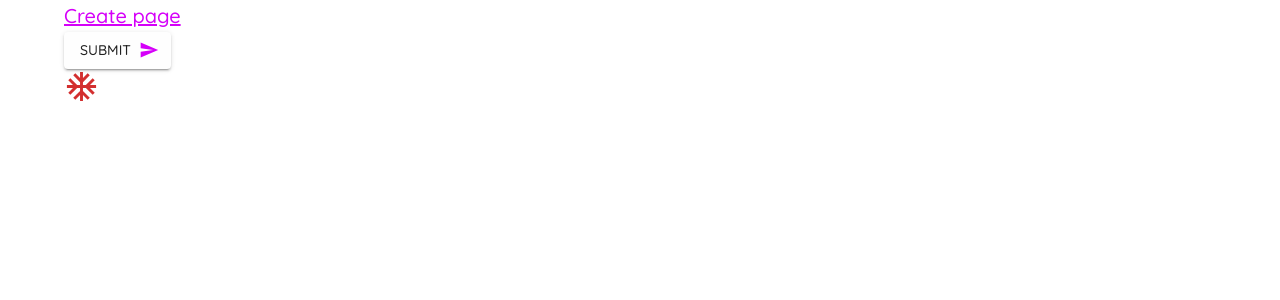
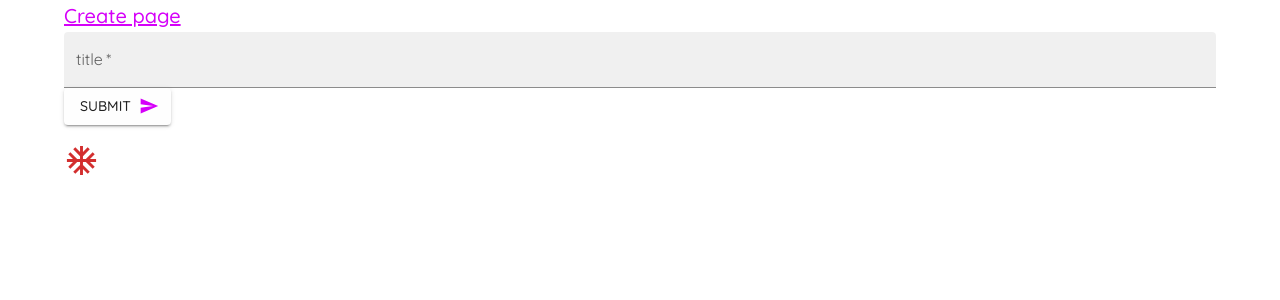
Before and after one commit to amzazibssh/MUI_commands, a React (Vite) app: page /create in a window 1280 px wide. Shown: the top 300 px of the page. Built offline with nearby package versions, Linux system fonts and the light colour scheme.

Commit message:
comp: textfield

```diff
--- a/src/pages/Create.jsx
+++ b/src/pages/Create.jsx
@@ -1,10 +1,11 @@
-import React from 'react'
+import React, { useState } from 'react'
 import Typography from '@mui/material/Typography'
 import Button from '@mui/material/Button'
 import Container from '@mui/material/Container'
 import AcUnitIcon from '@mui/icons-material/AcUnit';
 import SendIcon from '@mui/icons-material/Send';
 import { makeStyles } from '@mui/styles';
+import { TextField } from '@mui/material';
 
 
 const useStyle = makeStyles({
@@ -22,8 +23,18 @@ const useStyle = makeStyles({
 export default function Create() {
 
   const classes = useStyle()
-
-
+  const [title, setTitle] = useState("")
+  const [titleError, setTitleError] = useState(false)
+  const handlSubmit = (e) => {
+    e.preventDefault()
+    setTitleError(false)
+    if (title == ''){
+      setTitleError(true)
+    }
+    if(title){
+      console.log(title)
+    }
+  }
   return (
     <Container>
       <Typography
@@ -35,7 +46,17 @@ export default function Create() {
         Create page
       </Typography>
 
-      <Button
+      <form noValidate autoComplete='off' onSubmit={handlSubmit}>
+        <TextField
+          onChange={(e) => setTitle(e.target.value)}
+          label="title"
+          variant='filled'
+          fullWidth
+          color="secondary"
+          required
+          error={titleError}
+        />
+        <Button
         className={classes.btn}
         onClick={() => console.log('Button clicked')}
         type="submit"
@@ -44,6 +65,8 @@ export default function Create() {
       >
         submit
       </Button>
+      </form>
+
       <br/>
 
       <AcUnitIcon color="error" fontSize="large"/>
```
